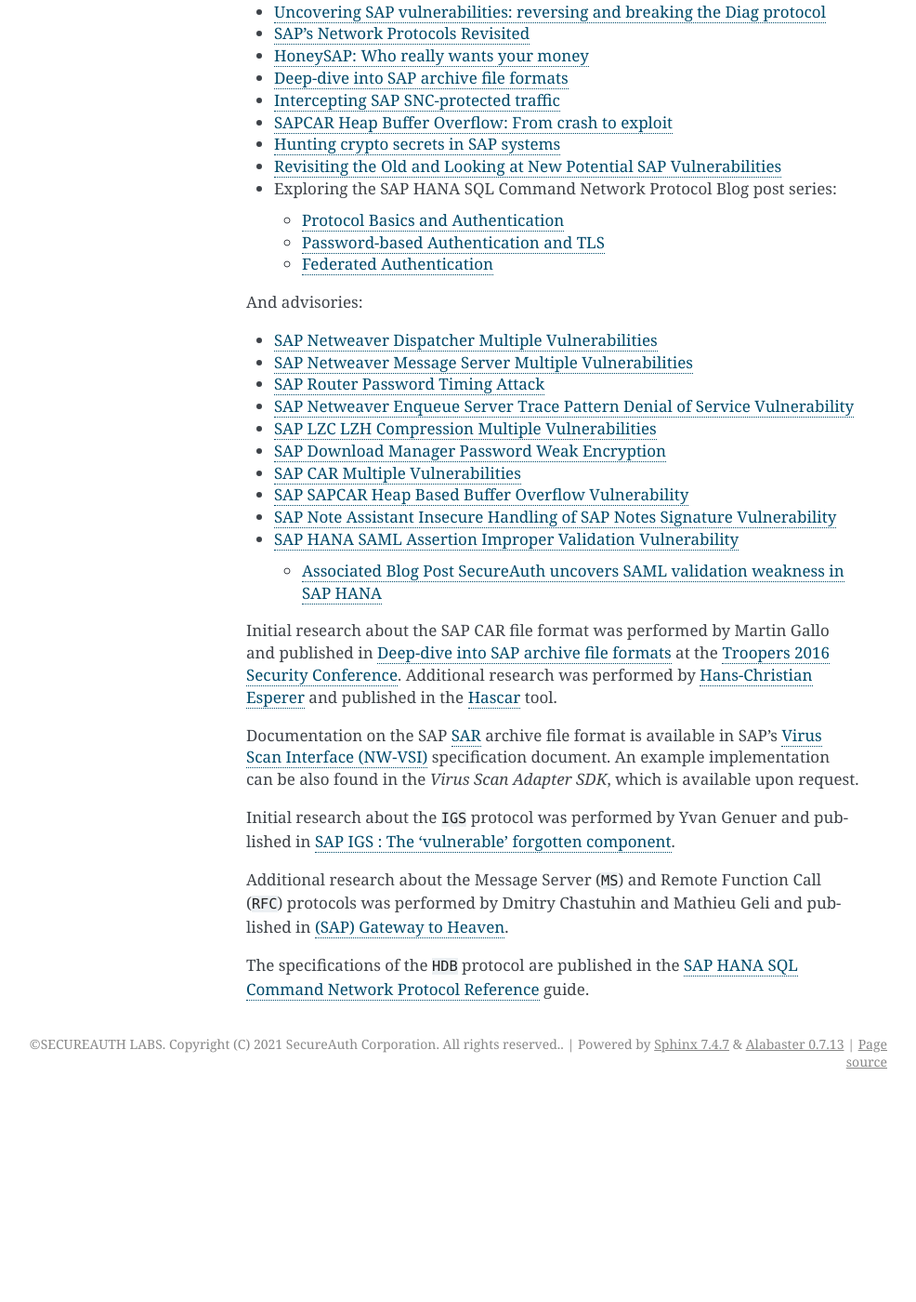
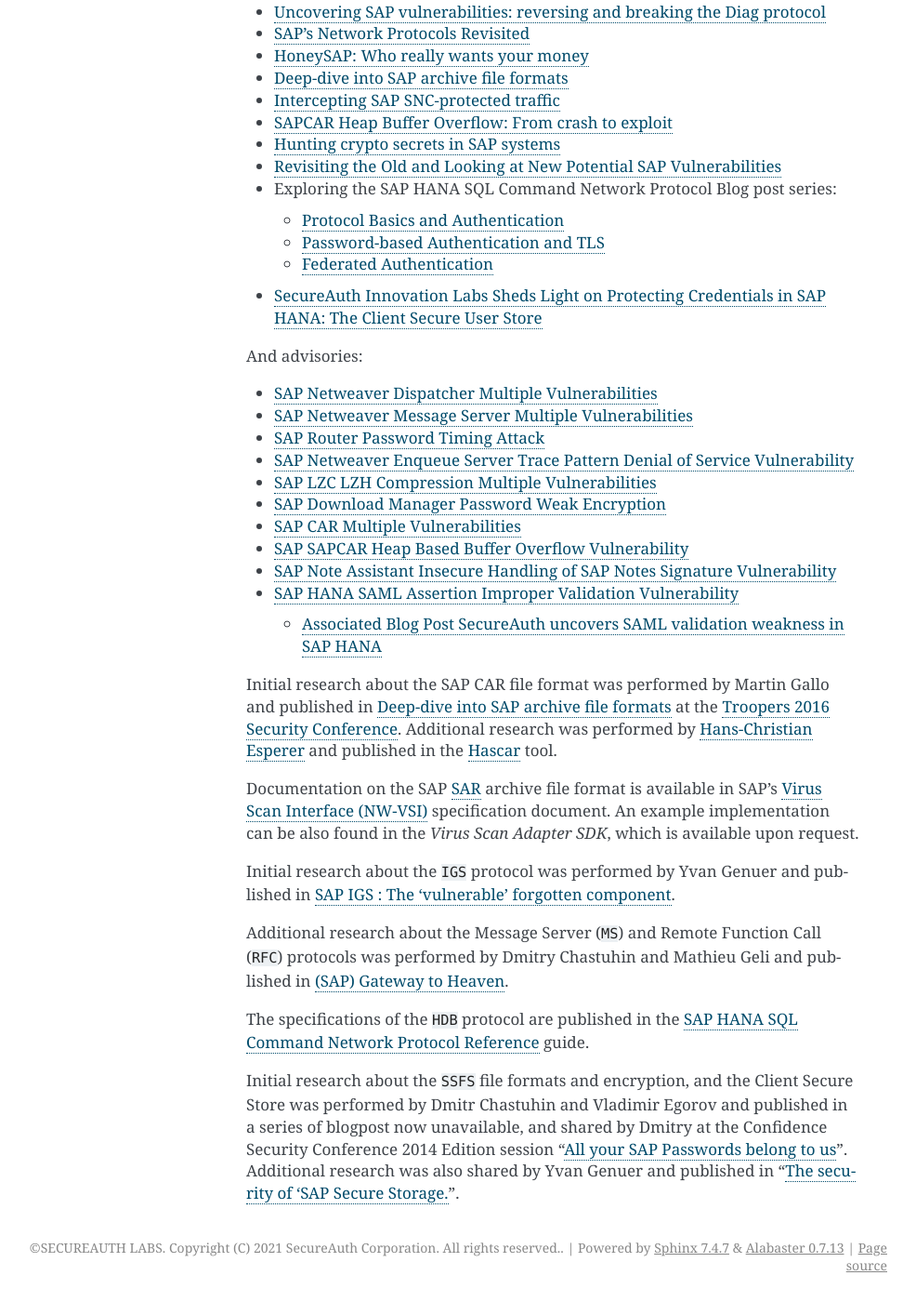
Before and after one commit to OWASP/pysap, a Sphinx documentation site: the page built from docs/user/index.rst, in a window 1280 px wide and 1400 px high, scrolled down 1994 px. Shown: the whole window at 93% size, without its empty margins (155-1141 px from the left). Built offline with Sphinx 7.4.7, drawn with Linux system fonts in a browser that asks for light colours; pages that are not in the unit, such as notebooks, are missing from menus; before the commit the page ends 3175 px from its top, so only the background shows below that.

Commit message:
Doc: Added references to SSFS and Secure Storage research

```diff
--- a/docs/user/index.rst
+++ b/docs/user/index.rst
@@ -124,6 +124,8 @@
 
   * `Federated Authentication <https://www.secureauth.com/blog/exploring-the-sap-hana-sql-command-network-protocol-federated-authentication/>`_
 
+* `SecureAuth Innovation Labs Sheds Light on Protecting Credentials in SAP HANA: The Client Secure User Store <https://www.secureauth.com/blog/secureauth-innovation-labs-sheds-light-on-protecting-credentials-in-sap-hana-the-client-secure-user-store/>`_
+
 And advisories:
 
 * `SAP Netweaver Dispatcher Multiple Vulnerabilities <https://www.coresecurity.com/content/sap-netweaver-dispatcher-multiple-vulnerabilities>`_
@@ -165,3 +167,9 @@
 
 The specifications of the ``HDB`` protocol are published in the `SAP HANA SQL Command Network Protocol Reference <https://help.sap.com/viewer/7e4aba181371442d9e4395e7ff71b777/2.0.03/en-US>`_
 guide.
+
+Initial research about the ``SSFS`` file formats and encryption, and the Client Secure Store was performed by Dmitr
+Chastuhin and Vladimir Egorov and published in a series of blogpost now unavailable, and shared by Dmitry at the
+Confidence Security Conference 2014 Edition session
+"`All your SAP Passwords belong to us <https://erpscan.io/wp-content/uploads/presentations/2014-Confidence-All-your-SAP-Passwords-belong-to-us.pdf>`_".
+Additional research was also shared by Yvan Genuer and published in "`The security of ‘SAP Secure Storage. <https://www.cert-devoteam.fr/en/the-security-of-sap-secure-storage/>`_".
```
